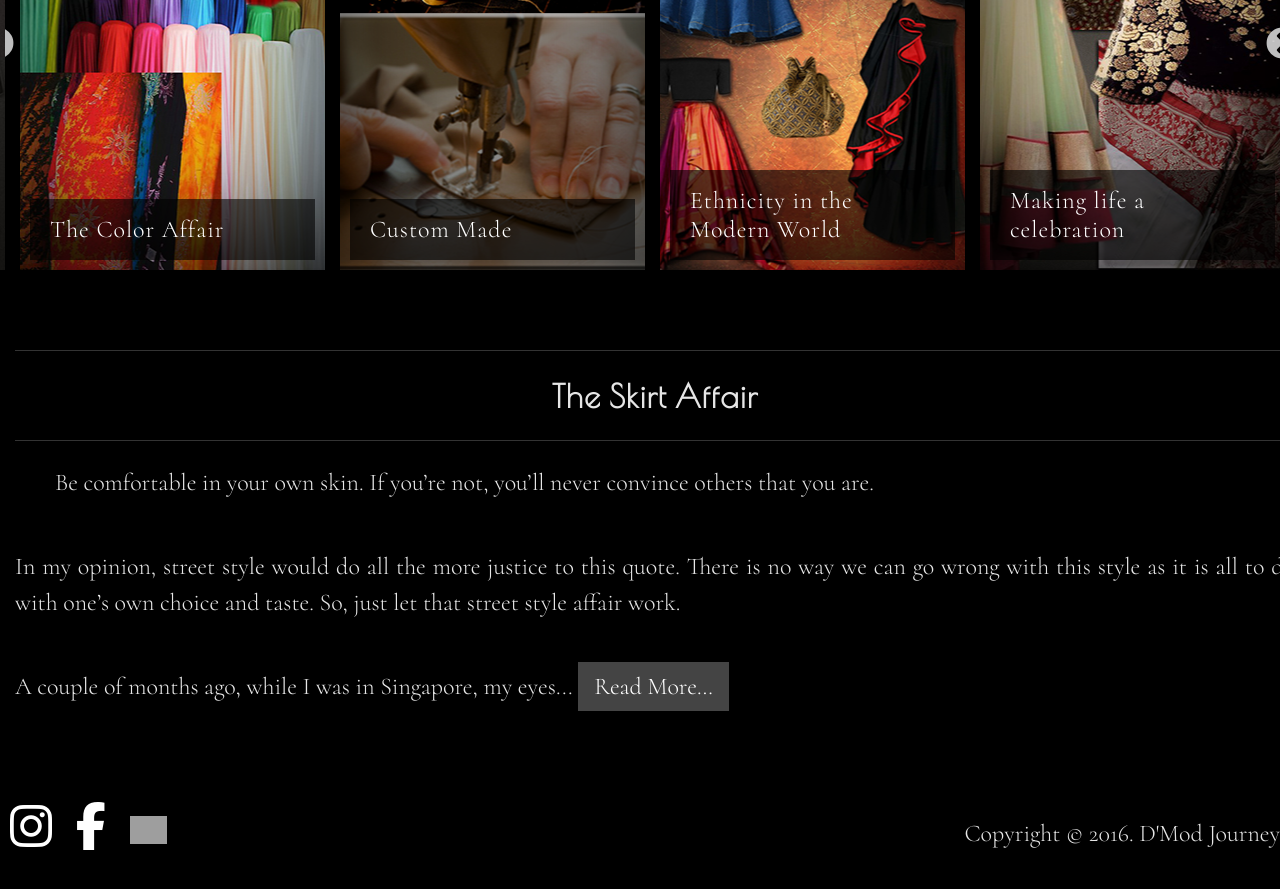
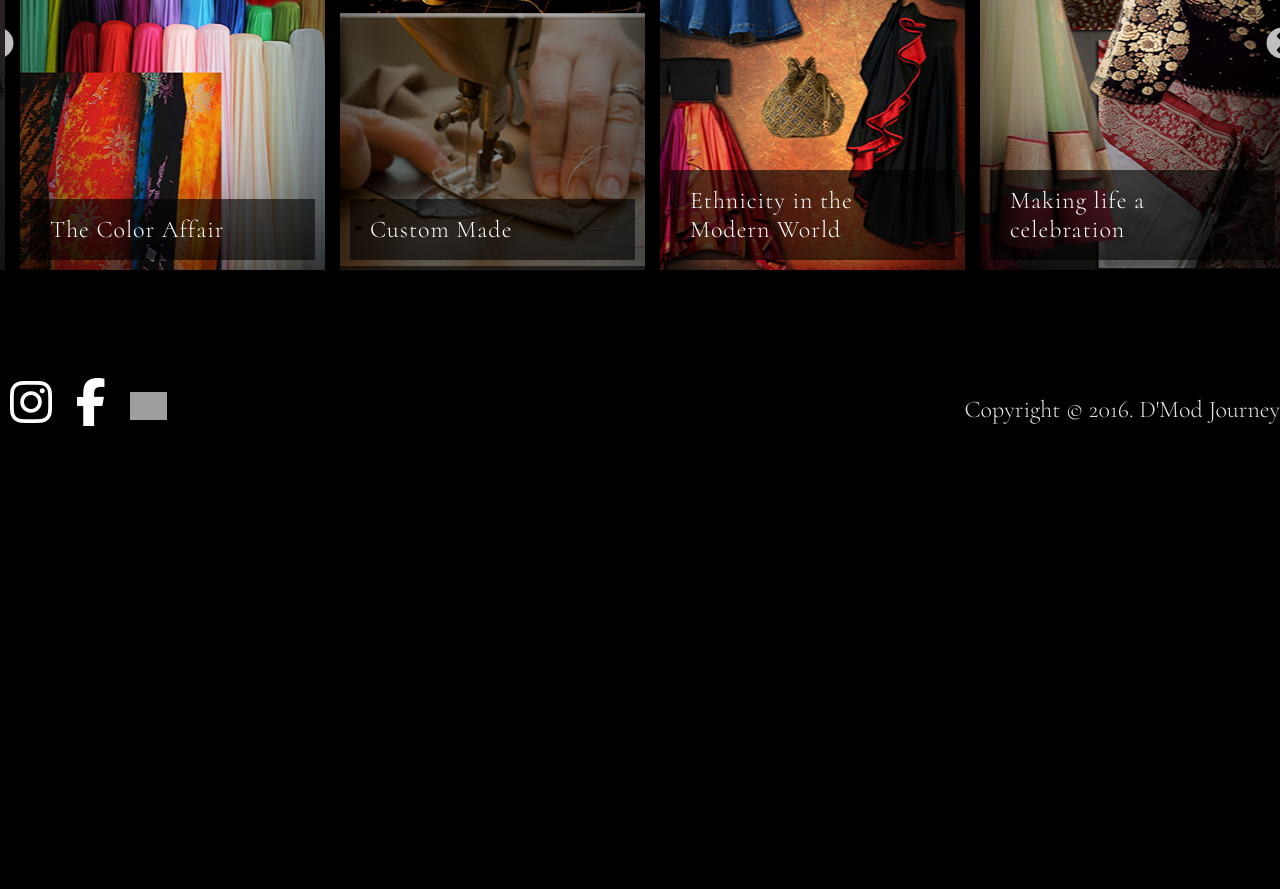
Before and after one commit to mspejavar/mspejavar.github.io, a Jekyll site: the page built from blog.md, in a window 1280 px wide and 900 px high, scrolled down 617 px. Shown: the top 889 px of the window. Built offline with Jekyll 4.4.1, drawn with Linux system fonts in a browser that asks for light colours; nearby versions of some CDN libraries; after the commit the page ends 1093 px from its top, so only the background shows below that; some of the changed lines change nothing that is shown; grey boxes are pictures that could not be loaded.

Commit message:
Updated 2016-08-30-the-skirt-affair.md

```diff
--- a/_posts/2016-08-30-the-skirt-affair.md
+++ b/_posts/2016-08-30-the-skirt-affair.md
@@ -1,3 +1,8 @@
+---
+layout: post
+published: false
+title: 2016-08-30-the-skirt-affair.md
+---
 
 > Be comfortable in your own skin. If you’re not, you’ll never convince others that you are.
 
```
